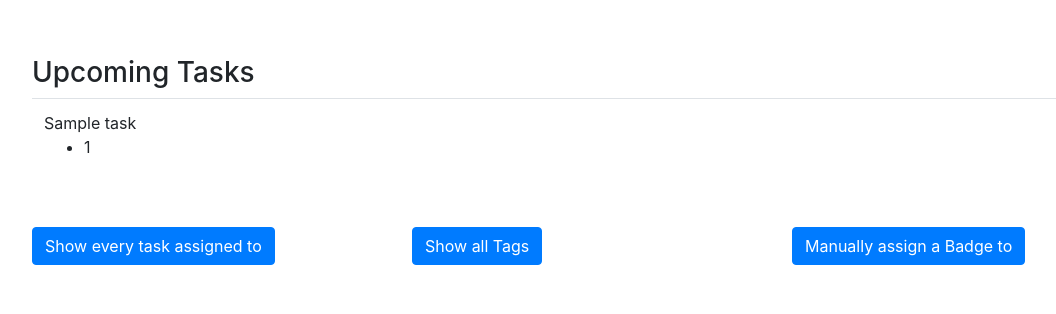
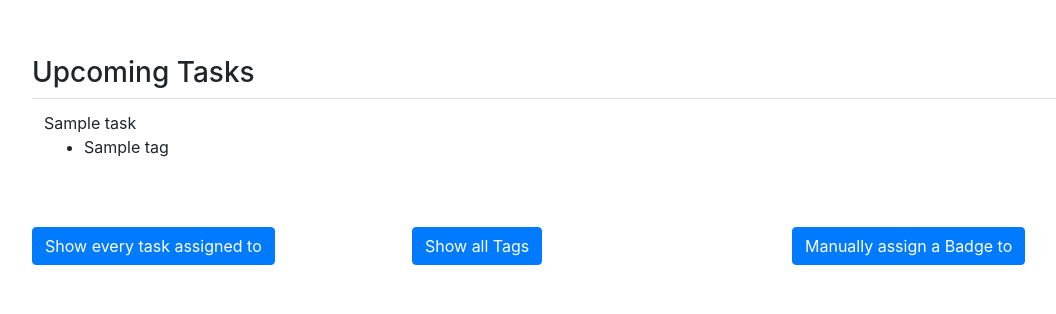
Before and after one commit to paulscrugham/task-database, a Flask app: template website/templates/user_main_page.html in a window 1280 px wide. Shown: the part 56-370 px from the top of the page, without its empty margins (53-1109 px from the left). Run offline with Flask 2, Linux system fonts and the light colour scheme; the template is opened without the code that fills it: most values are stand-ins (such as "Sample title", 1, 10 or a date in 2020); some libraries are stand-ins or nearby versions.

Commit message:
another attempt to show the tags in user-main page

```diff
--- a/website/templates/user_main_page.html
+++ b/website/templates/user_main_page.html
@@ -13,7 +13,7 @@
         <td>
           {{ task }}
           <ul>
-            {% for tag in task[0] %}
+            {% for tag in tasks_data.task %}
             <li>{{ tag }}</li>
             {% endfor %}
           </ul>
```
